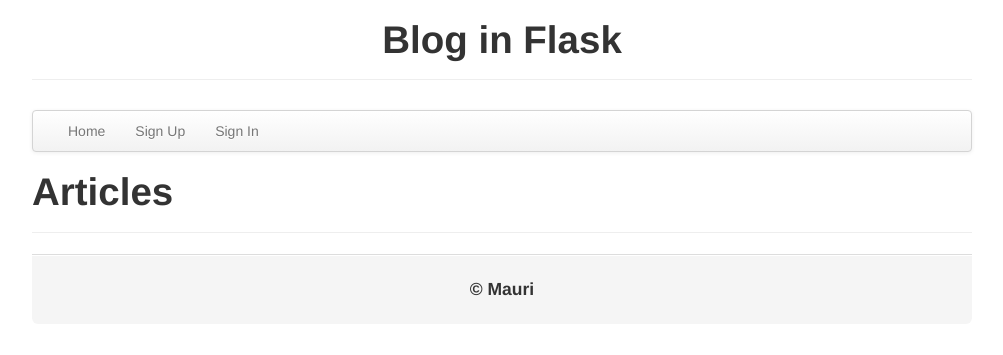
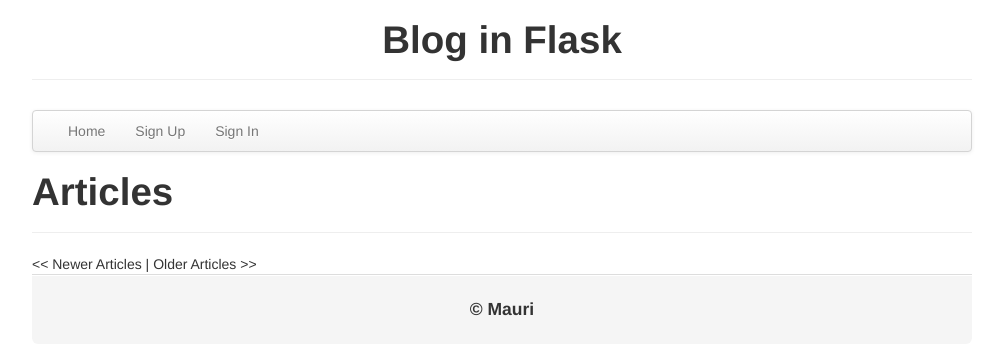
Before and after one commit to mauri84/blogtest, a Flask app: page / in a window 1280 px wide. Shown: the top 355 px of the page, without its empty margins (138-1141 px from the left). Run offline with Flask 2, Linux system fonts and the light colour scheme; data that the repository does not hold is empty; some libraries are stand-ins or nearby versions.

Commit message:
Adding Pagination support

```diff
--- a/app/__init__.py
+++ b/app/__init__.py
@@ -14,6 +14,7 @@ app.config['SQLALCHEMY_DATABASE_URI'] = 'mysql://mauri:mauri@localhost/blogtest'
 APP_ROOT = os.path.dirname(os.path.abspath(__file__))
 UPLOAD_FOLDER = os.path.join(APP_ROOT, 'static/uploads')
 app.config['UPLOAD_FOLDER'] = UPLOAD_FOLDER
+app.config['POST_PER_PAGE'] = 5
 
 db = SQLAlchemy()
 db.app = app
--- a/app/models.py
+++ b/app/models.py
@@ -51,7 +51,8 @@ class Article(db.Model):
 
     @classmethod
     def all(cls):
-        return Article.query.order_by(desc(Article.created)).all()
+        return Article.query.order_by(desc(Article.created))
+        #return Article.query.order_by(desc(Article.created)).all()
 
     @classmethod
     def find_by_id(cls, id):
--- a/app/templates/index.html
+++ b/app/templates/index.html
@@ -4,7 +4,7 @@
 
     <h1>Articles</h1>
     <hr/>
-    {% for post in articles %}
+    {% for post in articles.items %}
     <h3><a href="{{ url_for('show_article', id=post.id, slug=post.slug) }}">{{ post.title }}</a></h3>
         {% if post.url %}
             <p><img src="{{ url_for('static', filename='uploads/%s' % post.arch_local) }}"/></p>
@@ -15,5 +15,16 @@
     </h6>
     <hr/>
     {% endfor %}
+    {% if articles.has_prev %}
+        <a href="{{ url_for('index', page= articles.prev_num) }}"><< Newer Articles</a>
+    {% else %}
+        << Newer Articles
+    {% endif %}
+    |
+    {% if articles.has_next %}
+        <a href="{{ url_for('index', page= articles.next_num) }}">Older Articles >></a>
+    {% else %}
+        Older Articles >>
+    {% endif %}
 
 {% endblock %}
--- a/app/views.py
+++ b/app/views.py
@@ -5,8 +5,11 @@ from forms import SignupForm, ArticleCreateForm, SigninForm, ArticleUpdateForm,
 from auxiliary import image
 
 @app.route('/')
-def index():
-    articles = Article.all()
+@app.route('/index')
+@app.route('/index/<int:page>')
+def index(page = 1):
+    articles = Article.all().paginate(page,app.config['POST_PER_PAGE'],False)
+#    articles = Article.all()
     if 'email' in session:
         person = Person.query.filter_by(email=session['email']).first()
         name = person.firstname
@@ -53,7 +56,7 @@ def create():
             print url
             if url:
                 arch_local = image(url, person.firstname)
-            article.arch_local = arch_local
+                article.arch_local = arch_local
             db.session.add(article)
             db.session.commit()
             return redirect(url_for('index', name=name))
--- a/config.py
+++ b/config.py
@@ -1,2 +1,3 @@
 CSRF_ENABLE = True
 SECRET_KEY = 'Esto es una clave  secreta'
+POST_PER_PAGE = 5
```
Also changed, not shown: 5 other files.
